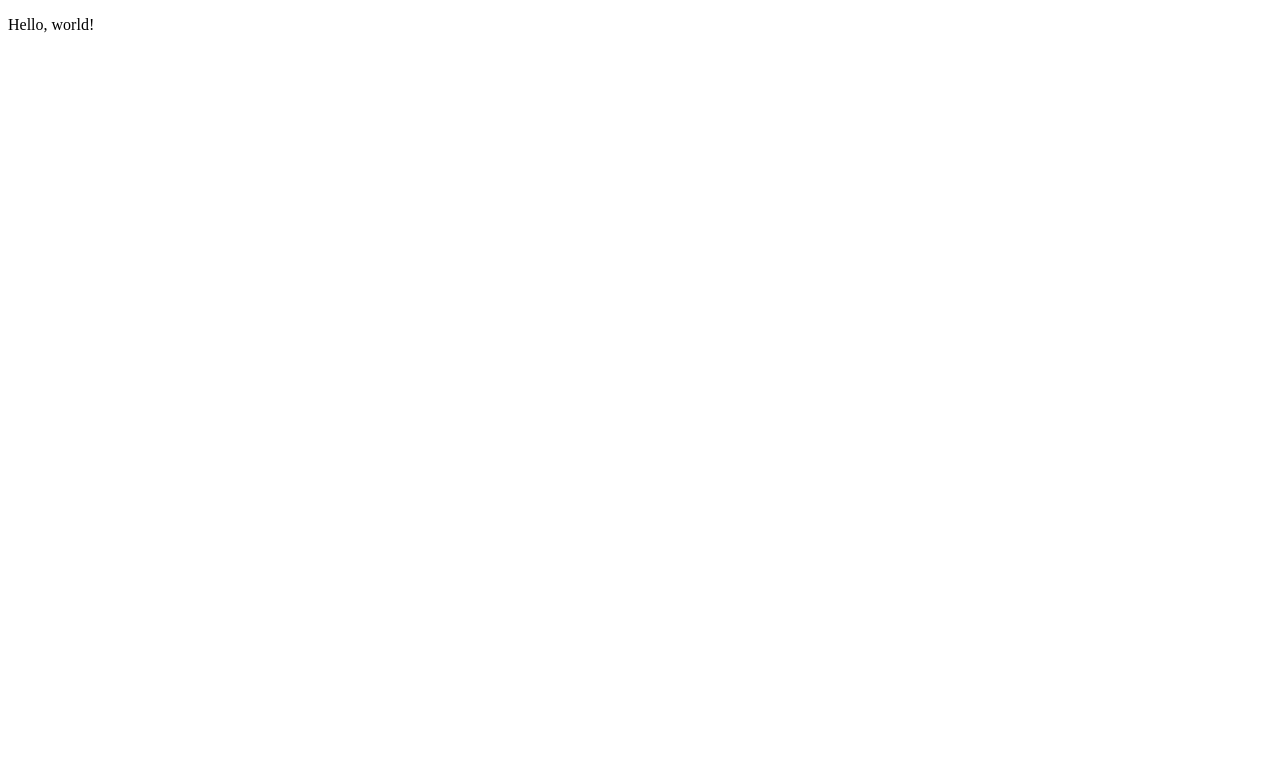
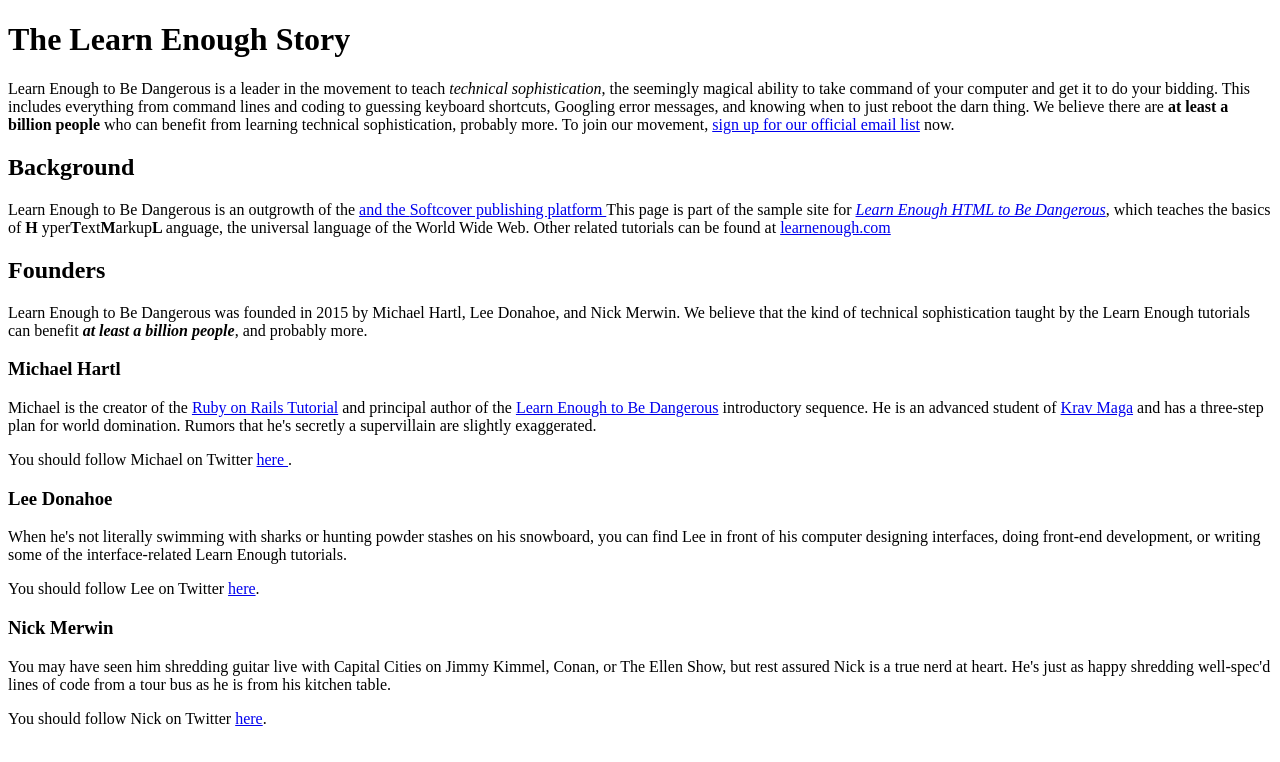
Before and after one commit to lan0798/sample_website, a plain HTML site: page index.html in a window 1280 px wide. Drawn offline with Linux system fonts and the light colour scheme.

Commit message:
Add content

```diff
--- a/index.html
+++ b/index.html
@@ -1,10 +1,81 @@
 <!DOCTYPE html>
 <html>
   <head>
-    <title>Page Title</title>
+    <title> Learn Enough to be Dangerous </title>
     <meta charset="utf-8">
   </head>
   <body>
-    <p>Hello, world!</p>
+    <h1> The Learn Enough Story </h1>
+
+    <p>
+      Learn Enough to Be Dangerous is a leader in the movement to teach <em>
+      technical sophistication</em>, the seemingly magical ability to take
+      command of your computer and get it to do your bidding. This includes
+      everything from command lines and coding to guessing keyboard shortcuts,
+      Googling error messages, and knowing when to just reboot the darn thing.
+      We believe there are <strong>at least a billion people</strong> who
+      can benefit from learning technical sophistication, probably more. To
+      join our movement, <a href="http://learnenough.com/email">sign
+      up for our official email list</a> now.
+    </p>
+
+    <h2> Background </h2>
+    <p>
+      Learn Enough to Be Dangerous is an outgrowth of the
+      <a href = "http://railstutorial.org/" Ruby on Rails Tutorial </a> and
+        the <a href = "http://www.softcover.io/"> Softcover publishing platform
+        </a> This page is part of the sample site for
+        <a href = "http://learnenough.com/html-tutorial"><em> Learn Enough HTML
+          to Be Dangerous</em></a>, which teaches the basics of <strong>H
+          </strong>yper<strong>T</strong>ext<strong>M</strong>arkup<strong>L
+          </strong>anguage, the universal language of the World Wide Web. Other
+          related tutorials can be found at
+          <a href="http://learnenough.com/">learnenough.com</a>
+        </p>
+    <h2> Founders </h2>
+    <p>
+     Learn Enough to Be Dangerous was founded in 2015 by Michael Hartl, Lee
+     Donahoe, and Nick Merwin. We believe that the kind of technical
+     sophistication taught by the Learn Enough tutorials can benefit
+     <strong><em>at least a billion people</em></strong>, and probably more.
+   </p>
+    <h3> Michael Hartl </h3>
+    <p>
+      Michael is the creator of the <a href="http://railstutorial.org/">
+      Ruby on Rails Tutorial</a> and principal author of the
+      <a href="http://learnenough.com/">Learn Enough to Be Dangerous</a>
+      introductory sequence. He is an advanced student of
+      <a href="http://kravmaga.com/">Krav Maga</a> and has a three-step
+      plan for world domination. Rumors that he's secretly a supervillain
+      are slightly exaggerated.
+    </p>
+    <p>
+      You should follow Michael on Twitter
+      <a target="_blank" href="http://twitter.com/mhartl">here </a>.
+    </p>
+
+    <h3> Lee Donahoe </h3>
+    <p>
+      When he's not literally swimming with sharks or hunting powder stashes
+      on his snowboard, you can find Lee in front of his computer designing
+      interfaces, doing front-end development, or writing some of the
+      interface-related Learn Enough tutorials.
+    </p>
+    <p>
+          You should follow Lee on Twitter
+          <a href="https://twitter.com/leedonahoe">here</a>.
+        </p>
+
+    <h3> Nick Merwin </h3>
+    <p>
+      You may have seen him shredding guitar live with Capital Cities on Jimmy
+      Kimmel, Conan, or The Ellen Show, but rest assured Nick is a true nerd
+      at heart. He's just as happy shredding well-spec'd lines of code from a
+      tour bus as he is from his kitchen table.
+    </p>
+    <p>
+      You should follow Nick on Twitter
+      <a href="https://twitter.com/nickmerwin">here</a>.
+    </p>
   </body>
 </html>
```
